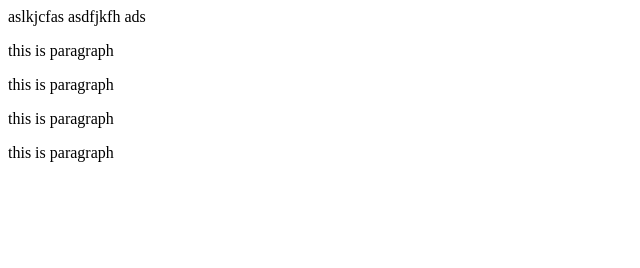
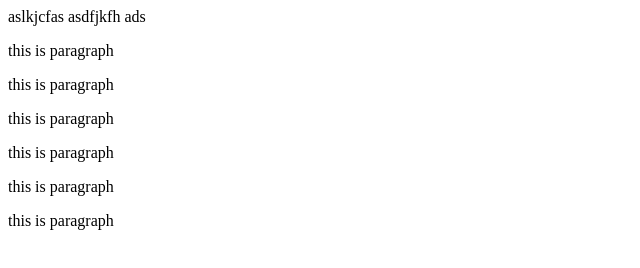
Before and after one commit to akbakash/project2, a plain HTML site: page index.html in a window 1280 px wide. Shown: the whole page, without its empty margins (0-640 px from the left). Drawn offline with Linux system fonts and the light colour scheme.

Commit message:
Update index.html

```diff
--- a/index.html
+++ b/index.html
@@ -12,5 +12,7 @@
     <p>this is paragraph</p>
     <p>this is paragraph</p>
     <p>this is paragraph</p>
+    <p>this is paragraph</p>
+    <p>this is paragraph</p>
   </body>
 </html>
```
